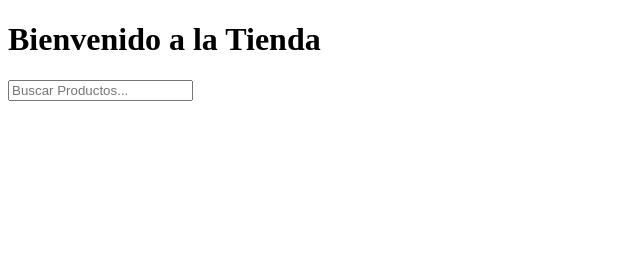
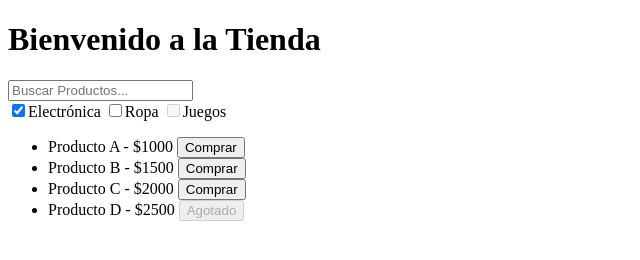
Before and after one commit to tizi777-ll/pr-ctica-mi-rcoles, a plain HTML site: page index.html in a window 1280 px wide. Shown: the whole page, without its empty margins (0-640 px from the left). Drawn offline with Linux system fonts and the light colour scheme.

Commit message:
Agrego lista ul

```diff
--- a/index.html
+++ b/index.html
@@ -9,6 +9,18 @@
 <body>
     <h1>Bienvenido a la Tienda</h1>
     <input type="text" class="busqueda" placeholder="Buscar Productos...">
+    <div class="filtros">
+        <label><input type="checkbox" checked>Electrónica</label>
+        <label><input type="checkbox">Ropa</label>
+        <label><input type="checkbox" disabled>Juegos</label>
 
+    </div>
+    <ul class="Productos">
+        <li class="prducto">Producto A - $1000 <button>Comprar</button></li>
+        <li class="Producto">Producto B - $1500 <button>Comprar </button></li>
+        <li class="Producto">Producto C - $2000 <button>Comprar</button></li>
+        <li class="Producto Destacado">Producto D - $2500 <button disabled> Agotado</button></li>
+
+    </ul>
 </body>
 </html>
```
